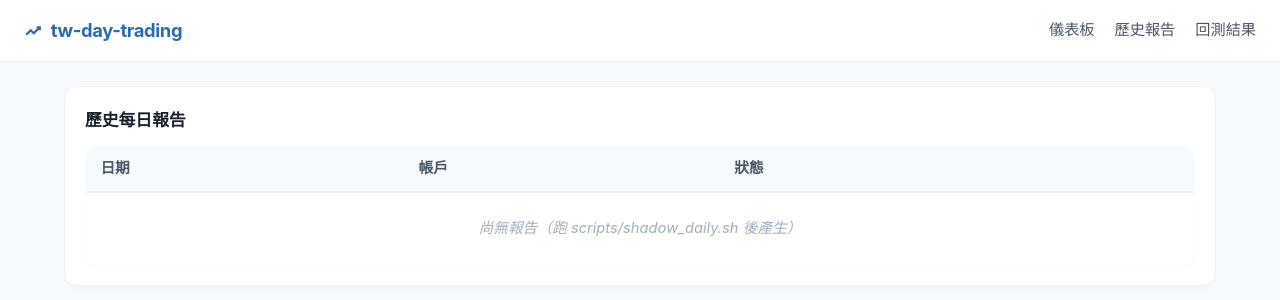
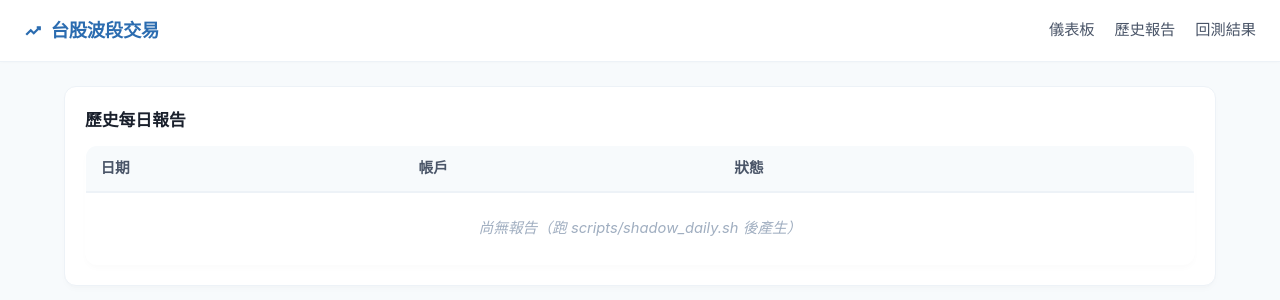
Before and after one commit to ChenHom/tw-swing-trading-mvp, a FastAPI app: page /reports in a window 1280 px wide. Shown: the top 300 px of the page. Run offline with FastAPI, Linux system fonts and the light colour scheme.

Commit message:
fix(web): brand the dashboard as swing trading
The site is the tw-swing-trading-mvp dashboard but was titled
"tw-day-trading", the name of an unrelated day-trading lab. Rename the
page titles, brand text and FastAPI title to 台股波段交易儀表板. The URL
path /trading and the local folder name are unchanged.

Co-Authored-By: Claude Opus 5.5 <noreply@anthropic.com>
Claude-Session: https://claude.ai/code/session_016DkeW4Xpke97xwx1ZjGmJW

```diff
--- a/src/web/server.py
+++ b/src/web/server.py
@@ -31,7 +31,7 @@ from src.contracts.strategy_names import strategy_name
 BASE_DIR = Path(__file__).resolve().parent
 ROOT_PATH = os.environ.get("TRADING_WEB_ROOT_PATH", "/trading")
 
-app = FastAPI(title="tw-day-trading 儀表板", root_path=ROOT_PATH)
+app = FastAPI(title="台股波段交易儀表板", root_path=ROOT_PATH)
 app.mount("/static", StaticFiles(directory=str(BASE_DIR / "static")), name="static")
 templates = Jinja2Templates(directory=str(BASE_DIR / "templates"))
 # 子路徑前綴：模板以 {{ base }}/... 產生連結，nginx 子路徑與本機直連皆正確。
--- a/src/web/templates/backtest_detail.html
+++ b/src/web/templates/backtest_detail.html
@@ -1,5 +1,5 @@
 {% extends "base.html" %}
-{% block title %}回測結果 · {{ result.strategy_id | strategy_name }} · tw-day-trading{% endblock %}
+{% block title %}回測結果 · {{ result.strategy_id | strategy_name }} · 台股波段交易{% endblock %}
 {% block content %}
 <p class="caption"><a href="{{ base }}/backtests" style="color: #2b6cb0; text-decoration: none; font-weight: 500;">&laquo; 回測結果列表</a></p>
 <h2 style="margin-top: 0.5rem; margin-bottom: 0.25rem;">{{ result.strategy_id | strategy_name }}（{{ result.start_date }} ~ {{ result.end_date }}）</h2>
--- a/src/web/templates/backtests.html
+++ b/src/web/templates/backtests.html
@@ -1,5 +1,5 @@
 {% extends "base.html" %}
-{% block title %}回測結果 · tw-day-trading{% endblock %}
+{% block title %}回測結果 · 台股波段交易{% endblock %}
 {% block content %}
 {% if error %}
 <p class="alert">{{ error }}</p>
--- a/src/web/templates/base.html
+++ b/src/web/templates/base.html
@@ -3,7 +3,7 @@
 <head>
   <meta charset="utf-8">
   <meta name="viewport" content="width=device-width, initial-scale=1">
-  <title>{% block title %}tw-day-trading 儀表板{% endblock %}</title>
+  <title>{% block title %}台股波段交易儀表板{% endblock %}</title>
   <link rel="stylesheet" href="{{ base }}/static/style.css?v={{ static_v }}">
   {% block head %}{% endblock %}
 </head>
@@ -11,8 +11,8 @@
   <header class="topbar">
     <a href="{{ base }}/" class="brand">
       <svg class="brand-icon" width="18" height="18" viewBox="0 0 24 24" fill="none" stroke="currentColor" stroke-width="3" style="vertical-align: -0.15em; margin-right: 0.3rem; display: inline-block; color: #2b6cb0;"><path d="m3 17 6-6 4 4 8-8"/><path d="M17 7h4v4"/></svg>
-      <span class="brand-text-desktop">tw-day-trading</span>
-      <span class="brand-text-mobile">trading</span>
+      <span class="brand-text-desktop">台股波段交易</span>
+      <span class="brand-text-mobile">波段</span>
     </a>
     <nav>
       <a href="{{ base }}/">
--- a/src/web/templates/reports.html
+++ b/src/web/templates/reports.html
@@ -1,5 +1,5 @@
 {% extends "base.html" %}
-{% block title %}歷史報告 · tw-day-trading{% endblock %}
+{% block title %}歷史報告 · 台股波段交易{% endblock %}
 {% block content %}
 <div class="card">
   <div class="card-label" style="font-weight: 700; color: #1a202c; font-size: 1.05rem; margin-bottom: 0.75rem;">歷史每日報告</div>
```
Also changed, not shown: tests/unit/test_completed_trade_web.py (+8 -0 lines), tests/unit/test_web_server.py (+1 -1 lines), 1 other file.
